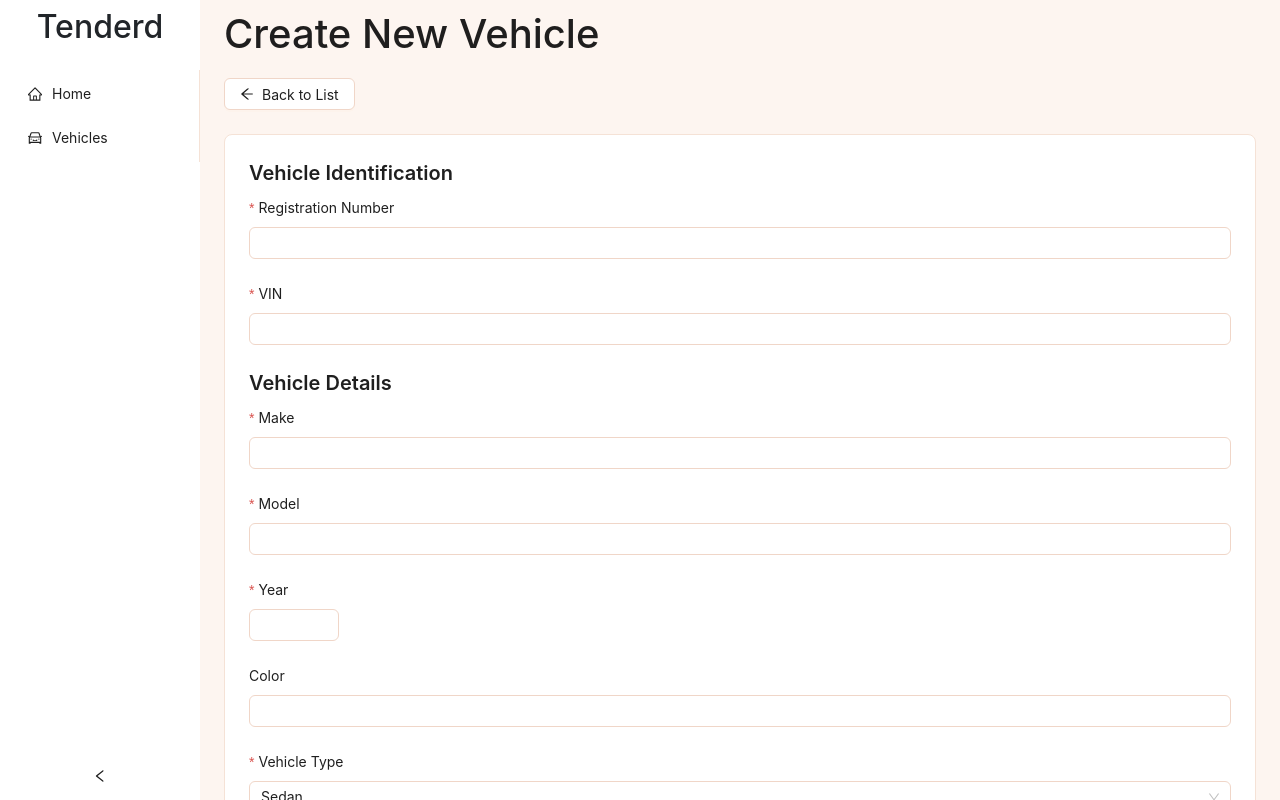
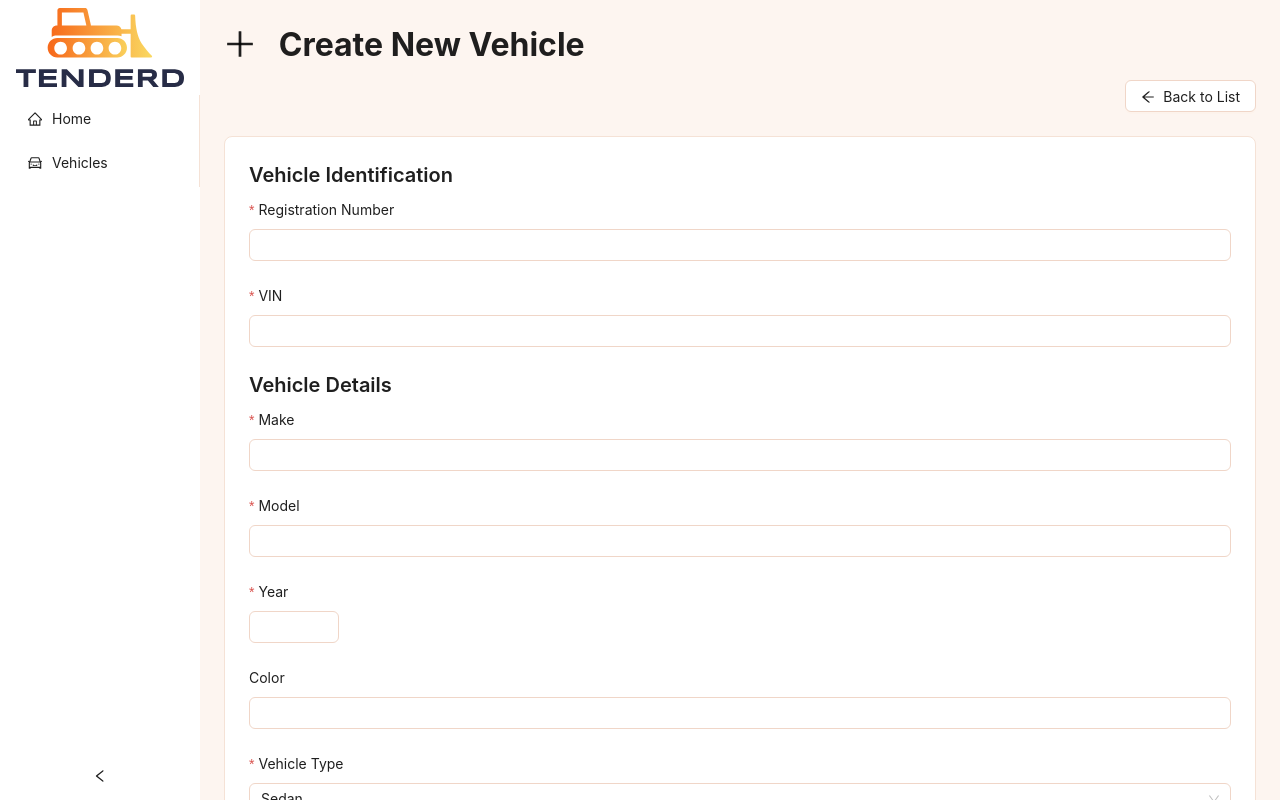
Before and after one commit to arlidge/tenderd-client, a React (Create React App) app: page /vehicles/create in a window 1280 px wide. Shown: the top 800 px of the page. Built offline with nearby package versions, Linux system fonts and the light colour scheme.

Commit message:
Feat: Branding

```diff
--- /dev/null
+++ b/src/components/layout/Logo.tsx
@@ -0,0 +1,7 @@
+export const AppLogo = () => (
+  <img
+    src="/tenderd.svg"
+    alt="Tenderd Logo"
+    className={"px-3 py-2 img-fluid"}
+  />
+);
--- a/src/components/vehicle/vehicle-create.tsx
+++ b/src/components/vehicle/vehicle-create.tsx
@@ -14,7 +14,8 @@ import { toast } from "react-toastify";
 import { VehicleCreatePayload } from "./types/vehicle.types";
 import { useCreateVehicle } from "./hooks/use-create-vehicle";
 import { useNavigate } from "react-router-dom";
-import { ArrowLeftOutlined } from "@ant-design/icons";
+import { ArrowLeftOutlined, PlusOutlined } from "@ant-design/icons";
+import Header from "../layout/Header";
 
 const { Title } = Typography;
 const { Item } = Form;
@@ -53,8 +54,8 @@ const VehicleCreate: React.FC = () => {
 
   return (
     <div>
-      <div className="flex justify-between items-center mb-4">
-        <h1 className="text-2xl font-bold">Create New Vehicle</h1>
+      <Header headerText="Create New Vehicle" headerIcon={<PlusOutlined />} />
+      <div className="d-flex justify-content-end mb-4">
         <Button
           icon={<ArrowLeftOutlined />}
           onClick={() => navigate("/vehicles")}
--- a/src/components/vehicle/vehicle-details.tsx
+++ b/src/components/vehicle/vehicle-details.tsx
@@ -14,10 +14,9 @@ import {
 import {
   ArrowLeftOutlined,
   EditOutlined,
-  DashboardOutlined,
+  ContainerOutlined,
   ClockCircleOutlined,
   ReloadOutlined,
-  InfoCircleOutlined,
 } from "@ant-design/icons";
 import { useParams, useNavigate } from "react-router-dom";
 import { useGetVehicle } from "./hooks/use-get-vehicle";
@@ -298,7 +297,7 @@ const VehicleDetails: React.FC = () => {
       <div className="row">
         <Header
           headerText="Vehicle Details"
-          headerIcon={<InfoCircleOutlined />}
+          headerIcon={<ContainerOutlined />}
         />
       </div>
       <div className="d-flex justify-content-end mb-4">
--- a/src/components/vehicle/vehicle-table.tsx
+++ b/src/components/vehicle/vehicle-table.tsx
@@ -1,10 +1,16 @@
 import React, { useMemo, useState } from "react";
 import { Tag, Button, Space } from "antd";
-import { EyeOutlined, EditOutlined, PlusOutlined } from "@ant-design/icons";
+import {
+  EyeOutlined,
+  EditOutlined,
+  PlusOutlined,
+  CarOutlined,
+} from "@ant-design/icons";
 import { useNavigate, useSearchParams } from "react-router-dom";
 import { useListVehicles } from "./hooks/use-list-vehicle";
 import { Vehicle } from "./types/vehicle.types";
 import PaginatedTable, { ColumnConfig } from "../common/paginated-table";
+import Header from "../layout/Header";
 
 interface VehicleTableProps {
   pageSize?: number;
@@ -126,8 +132,8 @@ const VehicleTable: React.FC<VehicleTableProps> = ({
 
   return (
     <div>
-      <div className="flex justify-between items-center mb-4">
-        <h1 className="text-2xl font-bold">Fleet Vehicles</h1>
+      <Header headerText="Fleet Vehicles" headerIcon={<CarOutlined />} />
+      <div className="d-flex justify-content-end mb-4">
         <Button
           type="primary"
           icon={<PlusOutlined />}
--- a/src/index.css
+++ b/src/index.css
@@ -1,17 +1,13 @@
 /* Import Bootstrap */
-@import 'bootstrap/dist/css/bootstrap.min.css';
+@import "bootstrap/dist/css/bootstrap.min.css";
 
 /* Import Ant Design */
-@import 'antd/dist/reset.css';
+@import "antd/dist/reset.css";
 
-body {
-  margin: 0;
-  font-family: -apple-system, BlinkMacSystemFont, 'Segoe UI', 'Roboto', 'Oxygen', 'Ubuntu',
-    'Cantarell', 'Fira Sans', 'Droid Sans', 'Helvetica Neue', sans-serif;
-  -webkit-font-smoothing: antialiased;
-  -moz-osx-font-smoothing: grayscale;
+@import url("https://fonts.googleapis.com/css2?family=Open+Sans:wght@400;700&display=swap");
+
+:root {
+  --font-family: "Open Sans", sans-serif;
+  --font-family-code: "SFMono-Regular", Consolas, "Liberation Mono", Menlo,
+    monospace;
 }
-
-code {
-  font-family: source-code-pro, Menlo, Monaco, Consolas, 'Courier New', monospace;
-}
--- a/src/routes/route.tsx
+++ b/src/routes/route.tsx
@@ -1,5 +1,6 @@
 import { createBrowserRouter } from "react-router-dom";
 import { HomeOutlined, CarOutlined } from "@ant-design/icons";
+import { AppLogo } from "../components/layout/Logo";
 import MainLayout from "../components/layout/MainLayout";
 import VehicleContainer from "../components/vehicle/vehicle.container";
 import VehicleCreate from "../components/vehicle/vehicle-create";
@@ -21,8 +22,6 @@ const menuItems = [
     icon: <CarOutlined />,
   },
 ];
-
-const AppLogo = () => <h2 className={"px-3 py-2"}>Tenderd</h2>;
 
 const HomePage = () => (
   <div>
```
Also changed, not shown: public/tenderd.svg (added).
